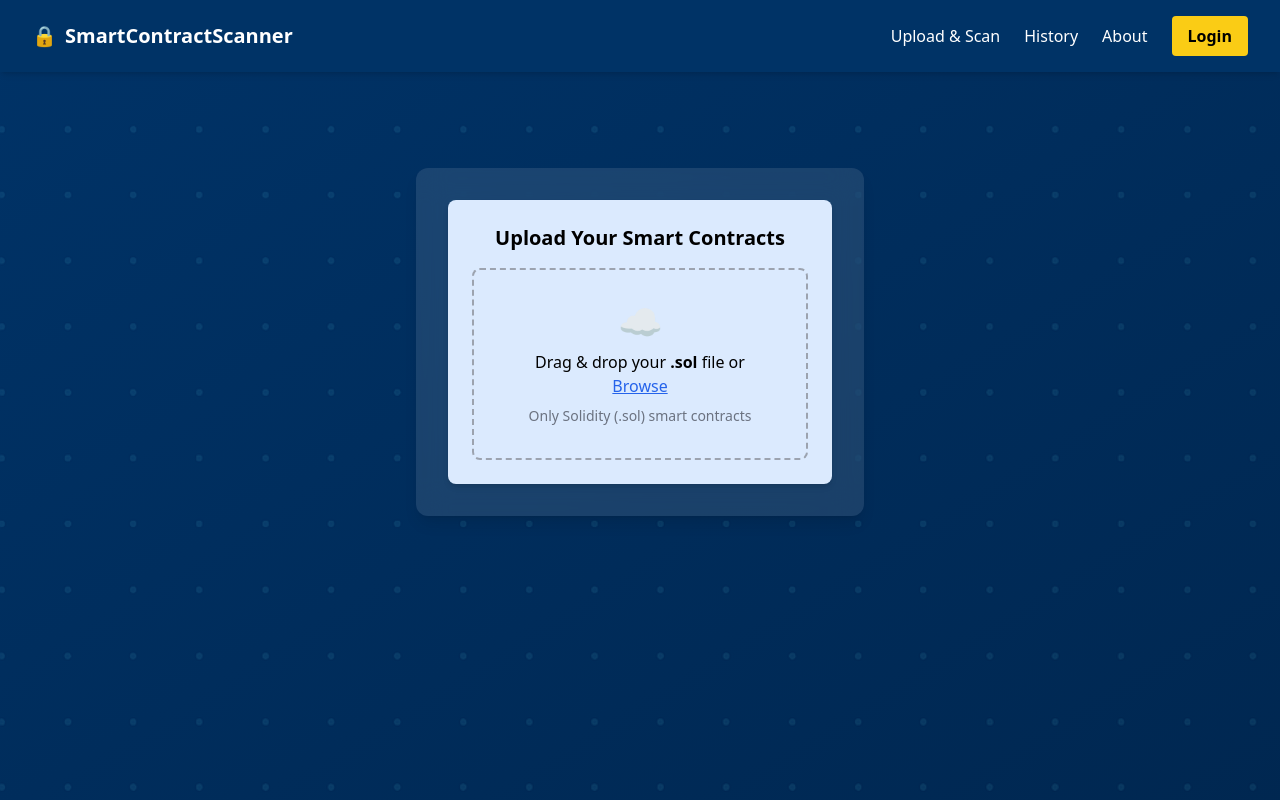
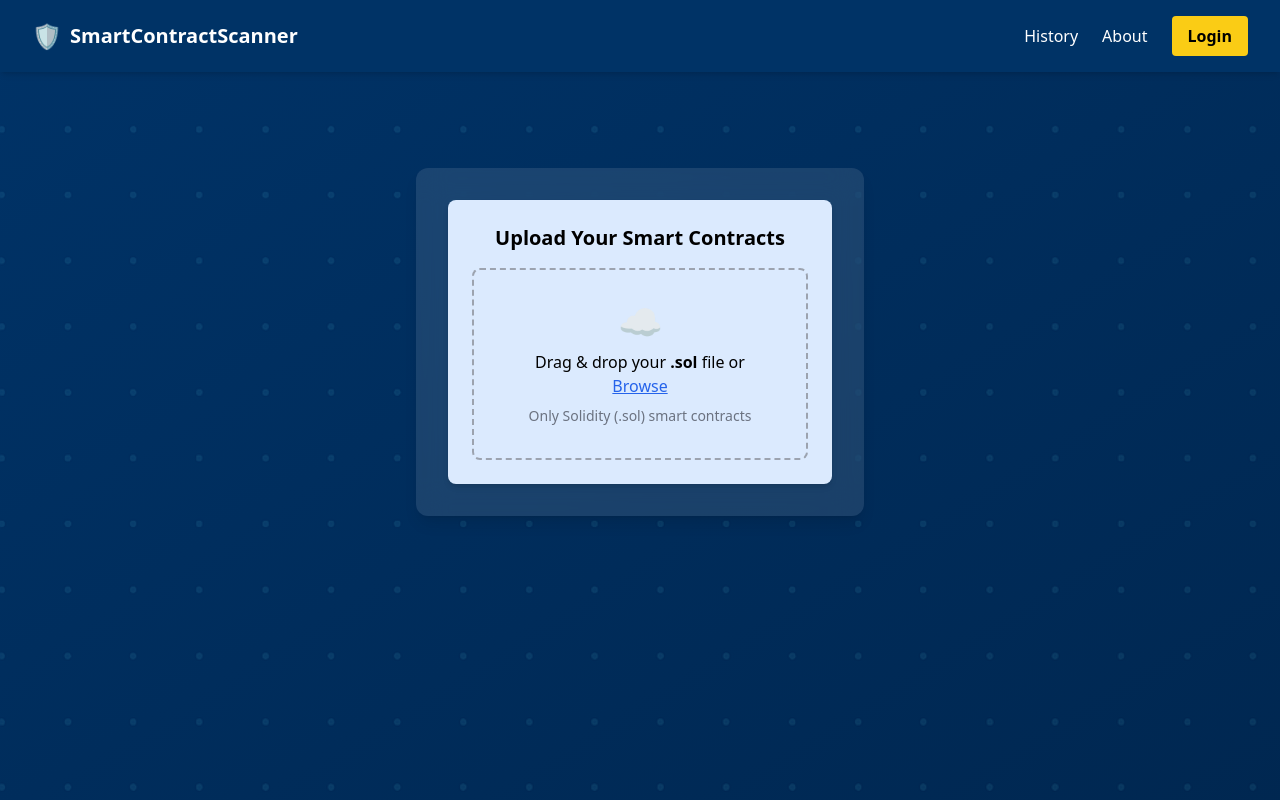
Before and after one commit to Dutuanvu/smartcontract_frontend, a React (Vite) app: page / in a window 1280 px wide. Shown: the top 800 px of the page. Built offline with nearby package versions, Linux system fonts and the light colour scheme.

Commit message:
Update Header.jsx

```diff
--- a/src/components/Header.jsx
+++ b/src/components/Header.jsx
@@ -4,16 +4,15 @@ import { Link } from 'react-router-dom';
 export default function Header({ onShowHistory }) {
   return (
     <header className="w-full sticky top-0 z-50 bg-[#003366] text-white px-8 py-4 shadow-md flex justify-between items-center">
-      {/* Logo */}
-      <div className="flex items-center font-bold text-xl">
-        <span className="text-yellow-400 mr-2">🔒</span>
-        SmartContractScanner
-      </div>
+      {/* Logo with clickable redirect to Scan page */}
+          <a href="#upload" className="flex items-center font-bold text-xl hover:opacity-90">
+            <span className="text-yellow-400 mr-2 text-2xl">🛡️</span>
+            <span className="text-white">SmartContractScanner</span>
+          </a>
 
       {/* Navigation */}
       <div className="flex items-center space-x-6">
         <nav className="flex space-x-6">
-          <a href="#upload" className="hover:underline">Upload & Scan</a>
           <button onClick={onShowHistory} className="hover:underline">History</button>
           <a href="#about" className="hover:underline">About</a>
         </nav>
```
